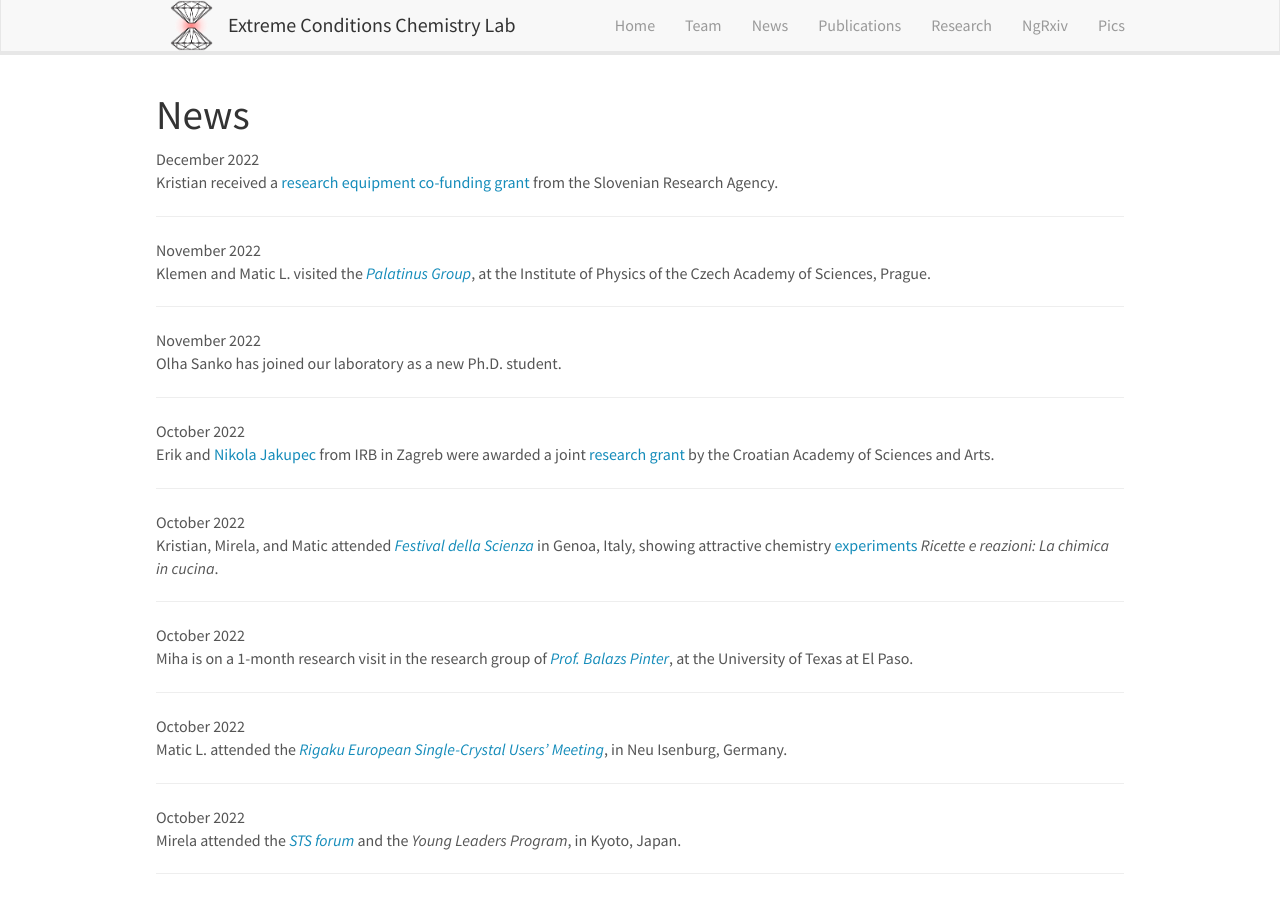
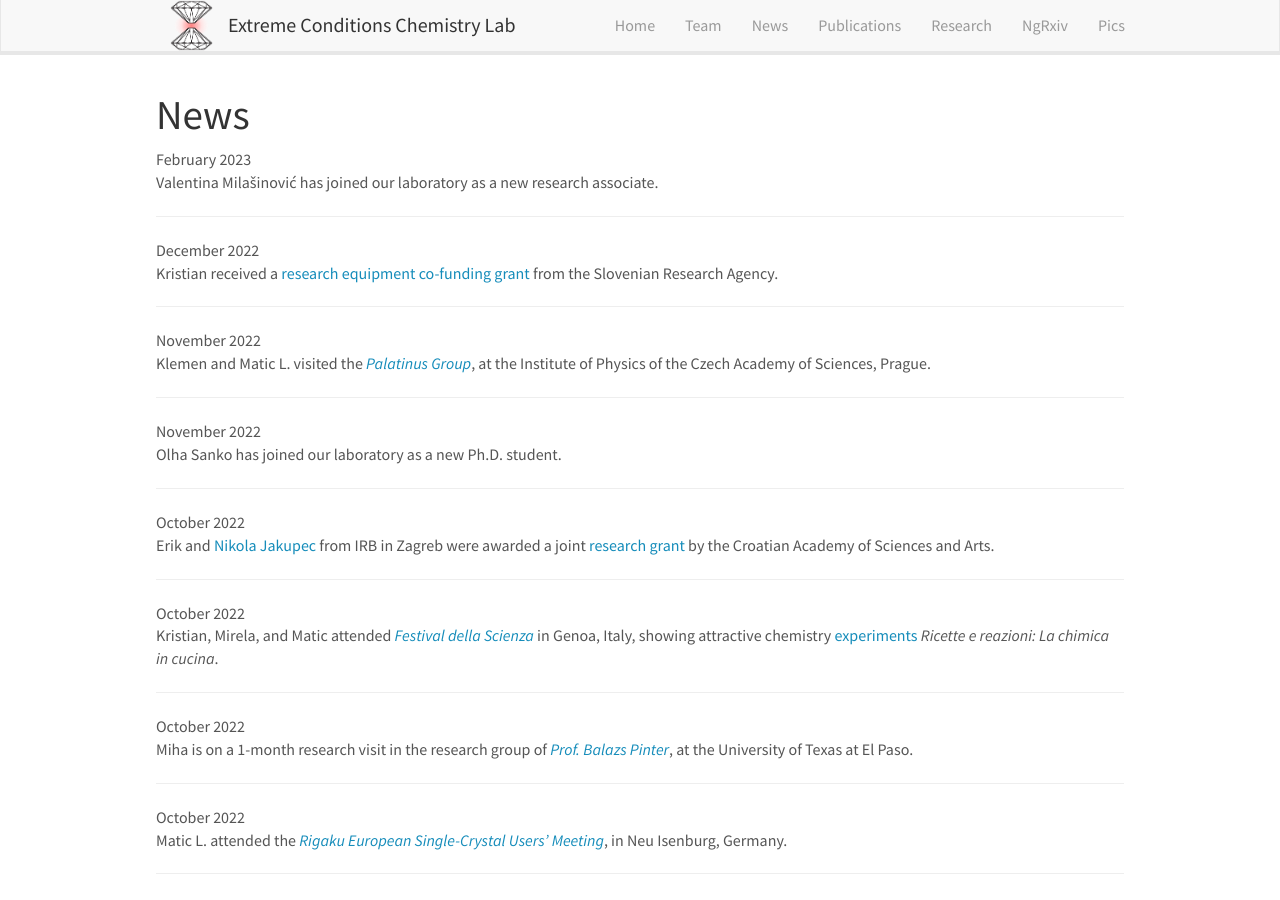
Before and after one commit to eccl-jsi/eccl-jsi.github.io, a Jekyll site: the page built from _pages/allnews.md, in a window 1280 px wide and 900 px high. Built offline with Jekyll 4.4.1, drawn with Linux system fonts in a browser that asks for light colours; nearby versions of some CDN libraries.

Commit message:
Update news.yml

```diff
--- a/_data/news.yml
+++ b/_data/news.yml
@@ -1,3 +1,6 @@
+- date: February 2023
+  headline: "Valentina Milašinović has joined our laboratory as a new research associate."
+
 - date: December 2022
   headline: "Kristian received a <a href='http://www.arrs.si/sl/infra/oprema/rezultati/22/rezult-oprema-22.asp'>research equipment co-funding grant</a> from the Slovenian Research Agency."
 
```
